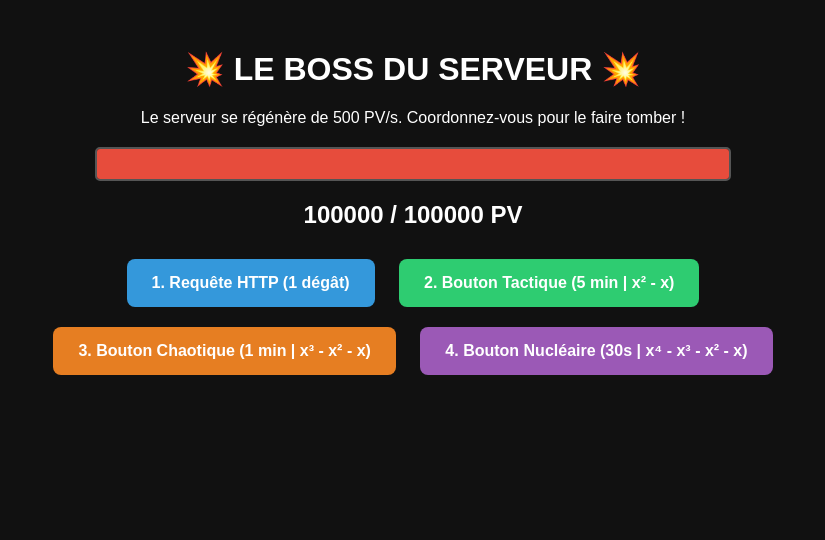
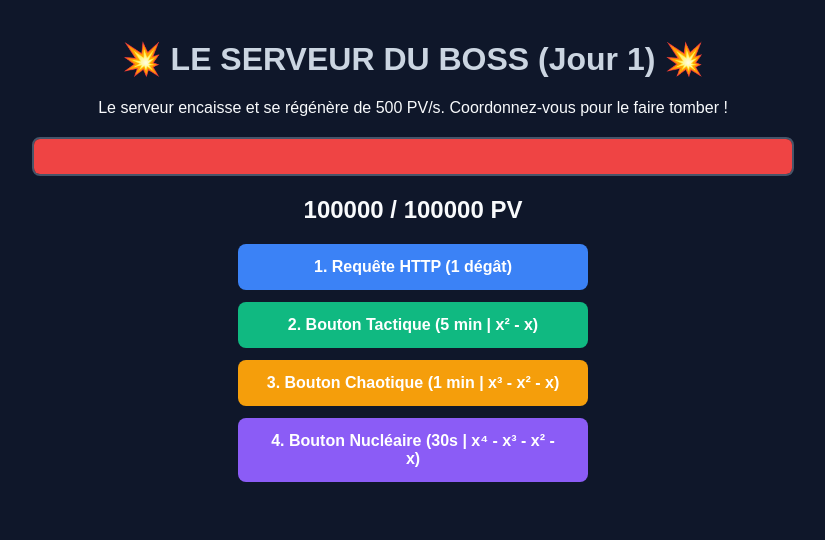
Before and after one commit to geekingSmart/backend, a website: page public/index.html in a window 1280 px wide. Shown: the whole page, without its empty margins (227-1052 px from the left). Drawn offline with Linux system fonts and the light colour scheme; no server answers.

Commit message:
Update title and styles in index.html

```diff
--- a/public/index.html
+++ b/public/index.html
@@ -2,64 +2,84 @@
 <html lang="fr">
 <head>
     <meta charset="UTF-8">
-    <title>DDoS the Boss - Le Jeu</title>
+    <title>DDoS the Boss</title>
     <style>
-        body { font-family: sans-serif; text-align: center; background: #111; color: #fff; margin-top: 50px; }
-        .hp-bar { width: 50%; height: 30px; background: #333; margin: 20px auto; border-radius: 5px; overflow: hidden; border: 2px solid #555; }
-        .hp-fill { height: 100%; background: #e74c3c; width: 100%; transition: width 0.2s; }
-        button { padding: 15px 25px; font-size: 16px; margin: 10px; cursor: pointer; border: none; border-radius: 8px; font-weight: bold; }
-        .btn-1 { background: #3498db; color: white; }
-        .btn-2 { background: #2ecc71; color: white; }
-        .btn-3 { background: #e67e22; color: white; }
-        .btn-4 { background: #9b59b6; color: white; }
+        body { font-family: sans-serif; text-align: center; background: #0f172a; color: #f8fafc; margin-top: 40px; }
+        .hp-bar { width: 60%; height: 35px; background: #334155; margin: 20px auto; border-radius: 8px; overflow: hidden; border: 2px solid #475569; }
+        .hp-fill { height: 100%; background: #ef4444; width: 100%; transition: width 0.2s; }
+        .buttons-grid { display: flex; flex-direction: column; align-items: center; gap: 12px; margin-top: 20px; }
+        button { padding: 14px 24px; font-size: 16px; cursor: pointer; border: none; border-radius: 8px; font-weight: bold; color: white; width: 350px; transition: transform 0.1s; }
+        button:active { transform: scale(0.97); }
+        .btn-1 { background: #3b82f6; }
+        .btn-2 { background: #10b981; }
+        .btn-3 { background: #f59e0b; }
+        .btn-4 { background: #8b5cf6; }
+        #log { margin-top: 25px; font-size: 18px; font-weight: bold; color: #38bdf8; min-height: 30px; }
+        #dayTitle { color: #cbd5e1; }
     </style>
 </head>
 <body>
 
-    <h1>💥 LE BOSS DU SERVEUR 💥</h1>
-    <p>Le serveur se régénère de 500 PV/s. Coordonnez-vous pour le faire tomber !</p>
+    <h1 id="dayTitle">💥 LE SERVEUR DU BOSS (Jour 1) 💥</h1>
+    <p>Le serveur encaisse et se régénère de 500 PV/s. Coordonnez-vous pour le faire tomber !</p>
 
     <div class="hp-bar">
         <div id="hpFill" class="hp-fill"></div>
     </div>
     <h2 id="hpText">100000 / 100000 PV</h2>
 
-    <div>
+    <div class="buttons-grid">
         <button class="btn-1" onclick="hit(1)">1. Requête HTTP (1 dégât)</button>
         <button class="btn-2" onclick="hit(2)">2. Bouton Tactique (5 min | x² - x)</button>
-    </div>
-    <div>
         <button class="btn-3" onclick="hit(3)">3. Bouton Chaotique (1 min | x³ - x² - x)</button>
         <button class="btn-4" onclick="hit(4)">4. Bouton Nucléaire (30s | x⁴ - x³ - x² - x)</button>
     </div>
 
-    <p id="log" style="margin-top: 30px; font-style: italic; color: #aaa;"></p>
+    <div id="log"></div>
 
     <script>
         async function fetchBoss() {
+            try {
                 const res = await fetch('/api/boss');
                 const data = await res.json();
                 updateUI(data);
+            } catch (e) {
+                console.error("Erreur de connexion au serveur");
+            }
         }
 
         async function hit(buttonId) {
+            try {
                 const res = await fetch(`/api/hit/${buttonId}`, { method: 'POST' });
                 const data = await res.json();
+
+                const logEl = document.getElementById('log');
                 if (data.erreur) {
-                document.getElementById('log').innerText = data.erreur;
+                    logEl.style.color = '#f87171';
+                    logEl.innerText = data.erreur;
                 } else {
-                document.getElementById('log').innerText = `Dernier coup (Bouton ${buttonId}) : ${data.degats > 0 ? '-' + data.degats : '+' + Math.abs(data.degats)} PV !`;
+                    logEl.style.color = data.degats > 0 ? '#4ade80' : '#f87171';
+                    const sign = data.degats > 0 ? '-' : '+';
+                    logEl.innerText = `Impact Bouton ${buttonId} : ${sign}${Math.abs(data.degats)} PV !`;
                 }
                 fetchBoss();
+            } catch (e) {
+                console.error("Erreur requête hit");
+            }
         }
 
         function updateUI(boss) {
-            const percent = (boss.hp / boss.maxHp) * 100;
+            const percent = Math.max(0, (boss.hp / boss.maxHp) * 100);
             document.getElementById('hpFill').style.width = percent + '%';
             document.getElementById('hpText').innerText = `${boss.hp} / ${boss.maxHp} PV`;
+            document.getElementById('dayTitle').innerText = `💥 LE SERVEUR DU BOSS (Jour ${boss.dayCount}) 💥`;
+
+            if (!boss.isAlive) {
+                document.getElementById('log').style.color = '#38bdf8';
+                document.getElementById('log').innerText = "🎉 BOSS VAINCU ! Respawn du prochain serveur dans quelques secondes...";
+            }
         }
 
-        // Rafraîchir les PV toutes les secondes
         setInterval(fetchBoss, 1000);
         fetchBoss();
     </script>
```
Lines whose indentation alone changed are shown as unchanged.
